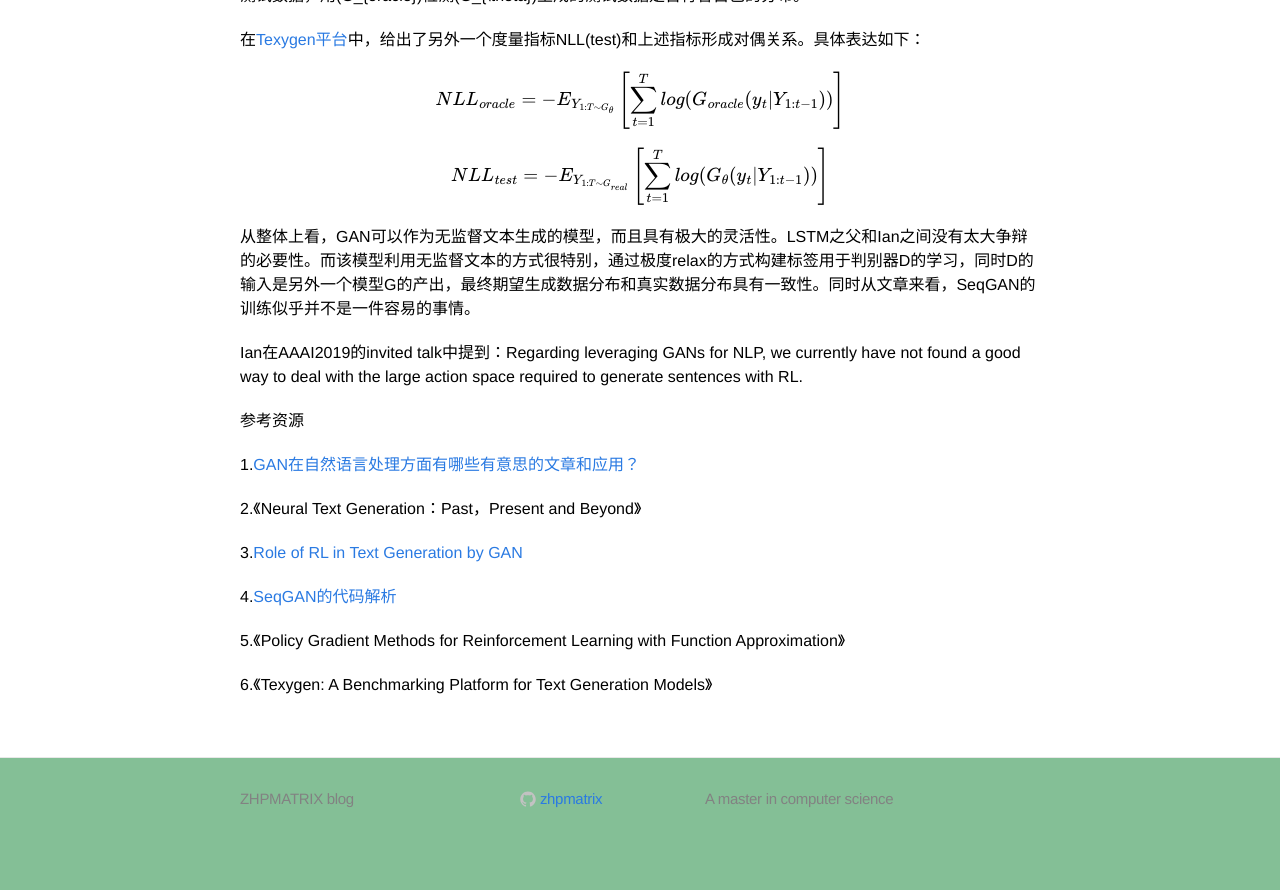
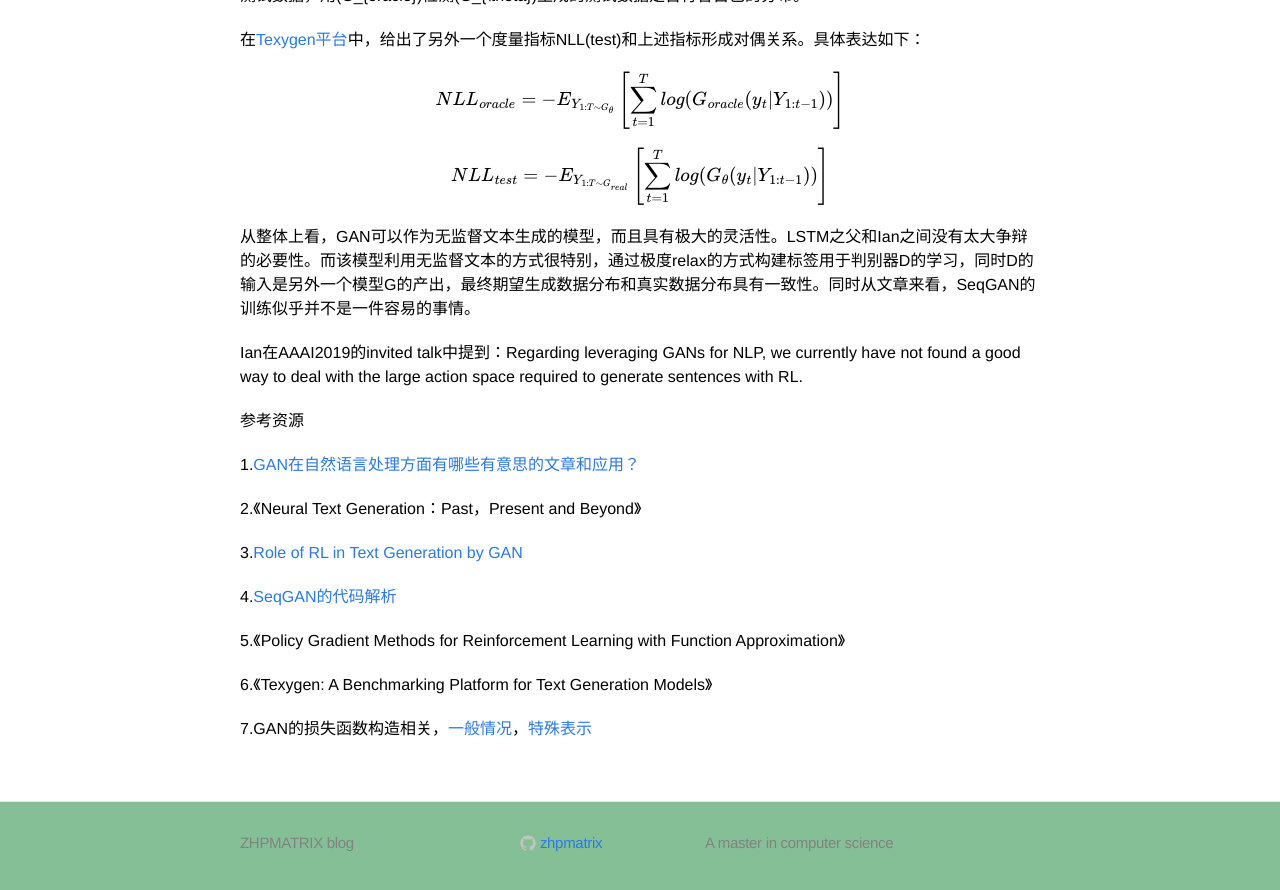
Before and after one commit to zhpmatrix/zhpmatrix.github.io, a Jekyll site: the page built from _posts/2019-02-04-seqgan.md, in a window 1280 px wide and 900 px high, scrolled down 2156 px. Shown: the top 890 px of the window. Built offline with Jekyll 4.4.1, drawn with Linux system fonts in a browser that asks for light colours; formulas are drawn with MathJax 3; comment, search, counter and statistics services are not loaded; before the commit the page ends 3012 px from its top, so only the background shows below that.

Commit message:
add ref related with gan loss function(general&specific)

```diff
--- a/_posts/2019-02-04-seqgan.md
+++ b/_posts/2019-02-04-seqgan.md
@@ -65,3 +65,5 @@ Ian在AAAI2019的invited talk中提到：Regarding leveraging GANs for NLP, we c
 5.《Policy Gradient Methods for Reinforcement Learning with Function Approximation》
 
 6.《Texygen: A Benchmarking Platform for Text Generation Models》
+
+7.GAN的损失函数构造相关，[一般情况](https://zhuanlan.zhihu.com/p/26994666)，[特殊表示](https://kexue.fm/archives/4439)
```
